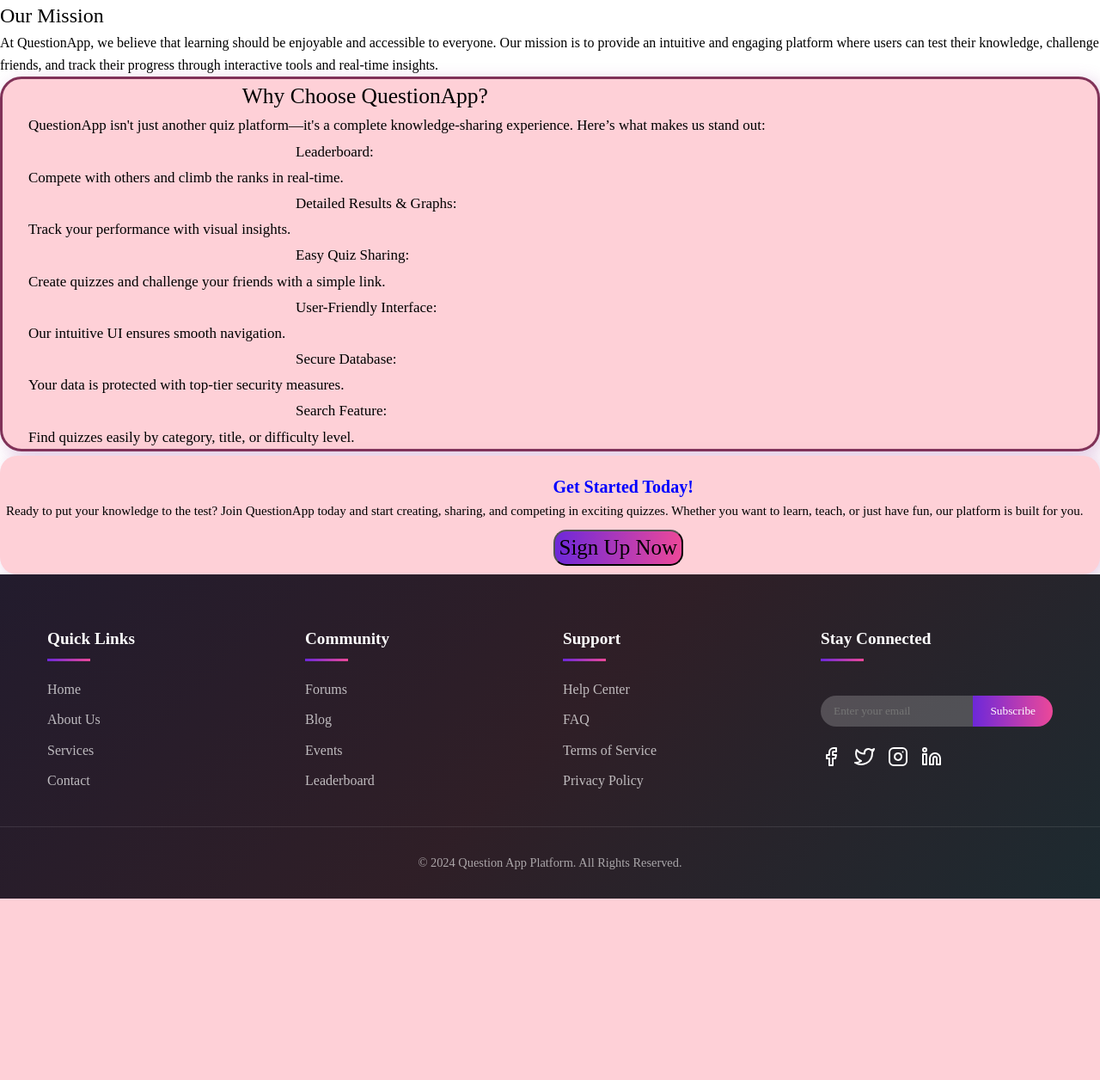
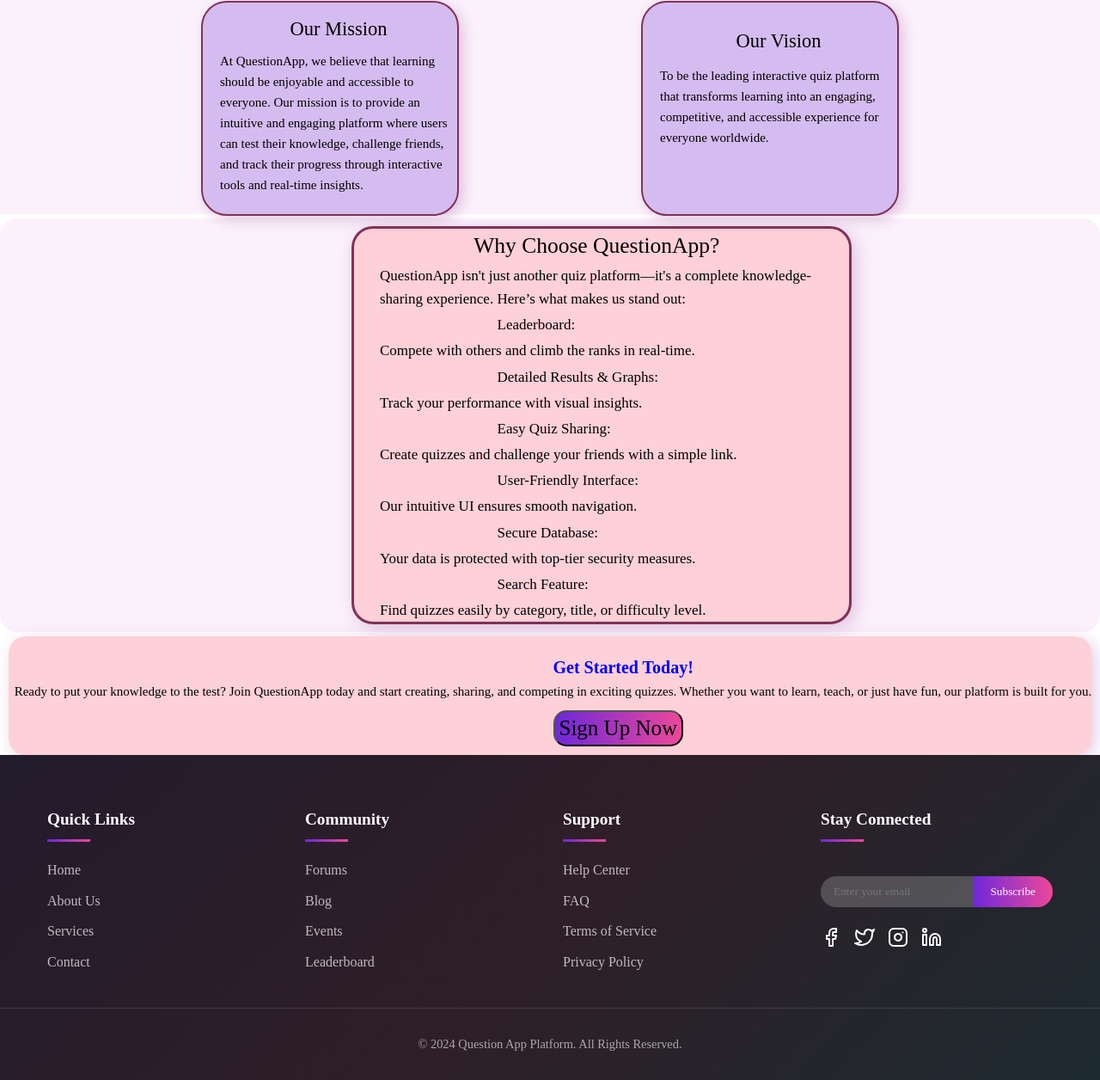
Before and after one commit to Demapis/questionWebApp, a Django app: page /about/ in a window 1280 px wide. Shown: the part 541-1797 px from the top of the page at 86% size. Before the commit the page ends 1586 px from the top, so only its background shows below. Run offline with Django 4.2, Linux system fonts and the light colour scheme.

Commit message:
added some divs and moved the css style to about.css file

```diff
--- a/templates/questionwebapp/about.html
+++ b/templates/questionwebapp/about.html
@@ -80,37 +20,71 @@ About {% endblock %} {% block content %}
     </p>
   </div>
 </div>
-
-<div class="other_content">
+<div class="main_section">
+  <div class="section">
+      <div class="mission">
         <h2>Our Mission</h2>
         <p>
-      At QuestionApp, we believe that learning should be enjoyable and accessible to everyone. Our mission is to
-      provide an intuitive and engaging platform where users can test their knowledge, challenge friends, and
-      track their progress through interactive tools and real-time insights.
+          At QuestionApp, we believe that learning should be enjoyable and
+          accessible to everyone. Our mission is to provide an intuitive and
+          engaging platform where users can test their knowledge, challenge friends,
+          and track their progress through interactive tools and real-time insights.
         </p>
       </div>
-
+      <div class="vision">
+        <h2>Our Vision</h2>
+        <p>
+          To be the leading interactive quiz platform that transforms learning into
+          an engaging, competitive, and accessible experience for everyone
+          worldwide.
+        </p>
+      </div>
+    </div>
+  </div>
+  <div class="another">
+<div class="main_features_section">
 <div class="features_section">
   <h2>Why Choose QuestionApp?</h2>
   <p>
-      QuestionApp isn't just another quiz platform—it's a complete knowledge-sharing experience. Here’s what
-      makes us stand out:
+    QuestionApp isn't just another quiz platform—it's a complete
+    knowledge-sharing experience. Here’s what makes us stand out:
   </p>
   <ul>
-      <li><strong>Leaderboard:</strong> Compete with others and climb the ranks in real-time.</li>
-      <li><strong>Detailed Results & Graphs:</strong> Track your performance with visual insights.</li>
-      <li><strong>Easy Quiz Sharing:</strong> Create quizzes and challenge your friends with a simple link.</li>
-      <li><strong>User-Friendly Interface:</strong> Our intuitive UI ensures smooth navigation.</li>
-      <li><strong>Secure Database:</strong> Your data is protected with top-tier security measures.</li>
-      <li><strong>Search Feature:</strong> Find quizzes easily by category, title, or difficulty level.</li>
+    <li>
+      <strong>Leaderboard:</strong> Compete with others and climb the ranks in
+      real-time.
+    </li>
+    <li>
+      <strong>Detailed Results & Graphs:</strong> Track your performance with
+      visual insights.
+    </li>
+    <li>
+      <strong>Easy Quiz Sharing:</strong> Create quizzes and challenge your
+      friends with a simple link.
+    </li>
+    <li>
+      <strong>User-Friendly Interface:</strong> Our intuitive UI ensures smooth
+      navigation.
+    </li>
+    <li>
+      <strong>Secure Database:</strong> Your data is protected with top-tier
+      security measures.
+    </li>
+    <li>
+      <strong>Search Feature:</strong> Find quizzes easily by category, title,
+      or difficulty level.
+    </li>
   </ul>
 </div>
-
+</div>
+</div>
+<div class="main_join">
 <div class="join_us">
   <h2>Get Started Today!</h2>
   <p>
-      Ready to put your knowledge to the test? Join QuestionApp today and start creating, sharing, and competing
-      in exciting quizzes. Whether you want to learn, teach, or just have fun, our platform is built for you.
+    Ready to put your knowledge to the test? Join QuestionApp today and start
+    creating, sharing, and competing in exciting quizzes. Whether you want to
+    learn, teach, or just have fun, our platform is built for you.
   </p>
   <div class="sign_up">
     <a href="{% url 'authentication:register' %}">
```
Also changed, not shown: other parts of templates/questionwebapp/about.html (+1 -60 lines). Lines whose indentation alone changed are shown as unchanged.
